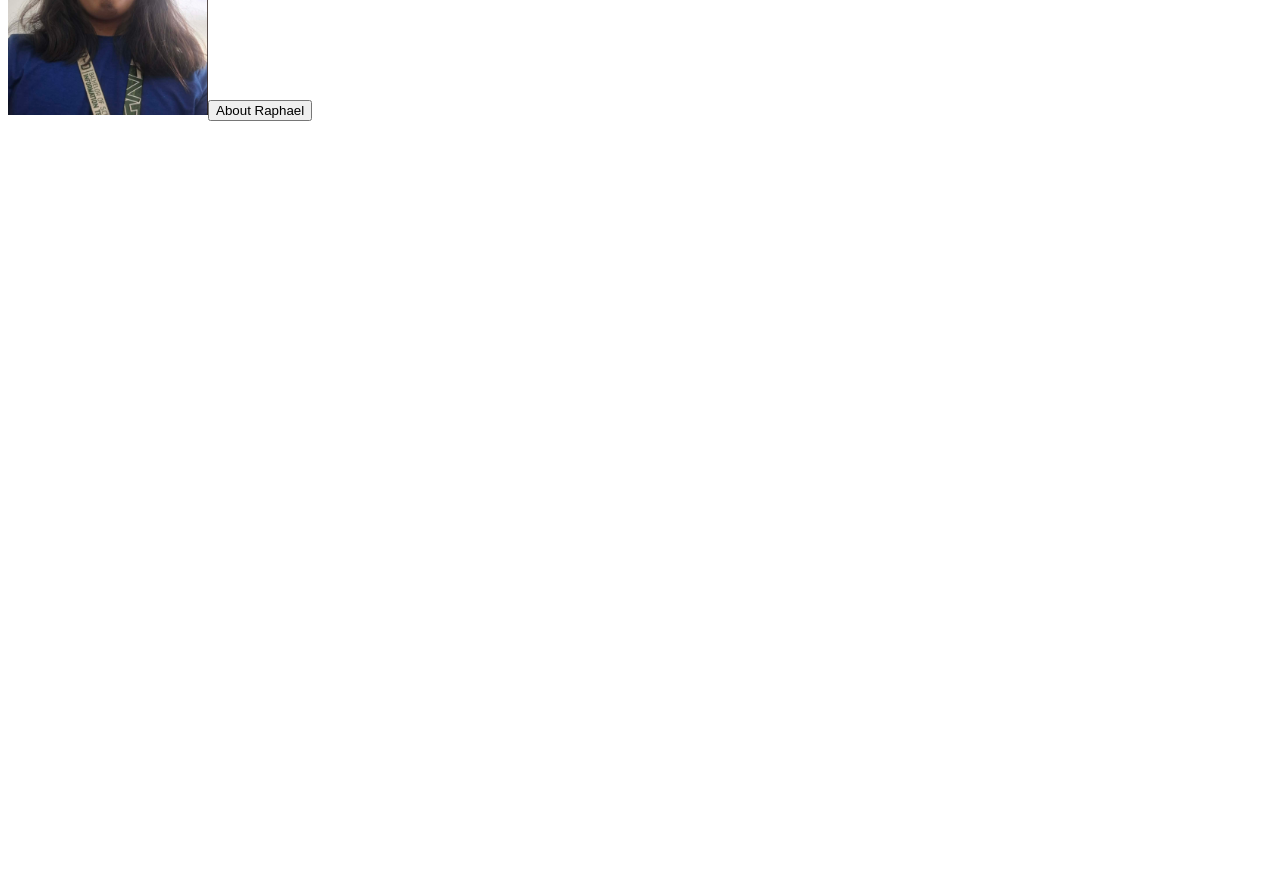
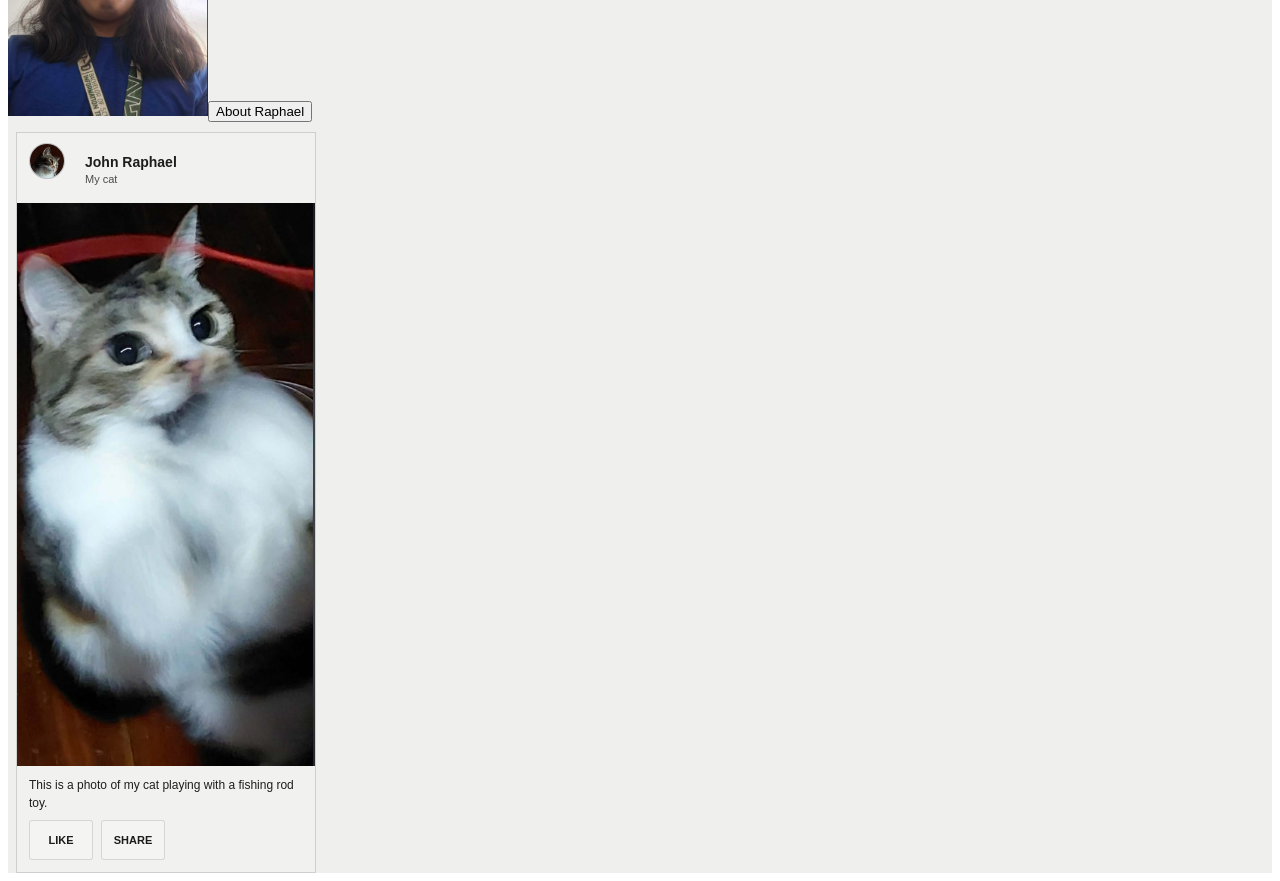
Before and after one commit to Masangkay-Albert/TEAM-HTML-EA-3, an Angular app in the folder TEAM-HTML/: page / in a window 1280 px wide. Shown: the part 2900-3781 px from the top of the page. Before the commit the page ends 3029 px from the top, so only its background shows below. Built offline with nearby package versions, Linux system fonts and the light colour scheme.

Commit message:
add reganit item 5

```diff
--- a/TEAM-HTML/src/app/reganit/reganit.html
+++ b/TEAM-HTML/src/app/reganit/reganit.html
@@ -6,3 +6,25 @@
 @if (showDescription()) {
   <p>{{ description() }}</p>
 }
+
+<mat-card class="example-card" appearance="outlined">
+  <mat-card-header>
+    <div mat-card-avatar class="example-header-image">
+      <img src="assets/reganit/ping.png" alt="Raphael Image">
+    </div>
+    <div class="header-copy">
+      <mat-card-title>John Raphael</mat-card-title>
+      <mat-card-subtitle>My cat</mat-card-subtitle>
+    </div>
+  </mat-card-header>
+  <img mat-card-image src="assets/reganit/playing.png" alt="Photo of cat">
+  <mat-card-content>
+    <p>
+      This is a photo of my cat playing with a fishing rod toy.
+    </p>
+  </mat-card-content>
+  <mat-card-actions>
+    <button matButton>LIKE</button>
+    <button matButton>SHARE</button>
+  </mat-card-actions>
+</mat-card>
--- a/TEAM-HTML/src/app/reganit/reganit.scss
+++ b/TEAM-HTML/src/app/reganit/reganit.scss
@@ -0,0 +1,103 @@
+:host {
+  display: block;
+  width: 100%;
+  min-height: 100vh;
+  background: #efefee;
+  font-family: Arial, Helvetica, sans-serif;
+}
+
+.example-card {
+  width: 300px;
+  margin: 10px 0 0 8px;
+  border: 1px solid rgba(0, 0, 0, 0.14);
+  border-radius: 0;
+  background: rgba(255, 255, 255, 0.12);
+  box-shadow: none;
+  overflow: hidden;
+}
+
+.mat-mdc-card-header {
+  display: flex;
+  align-items: center;
+  gap: 10px;
+  padding: 10px 12px 8px !important;
+}
+
+.example-header-image {
+  width: 34px;
+  height: 34px;
+  border-radius: 50%;
+  background: #d9d9d9;
+  border: 1px solid rgba(0, 0, 0, 0.12);
+  overflow: hidden;
+  flex-shrink: 0;
+}
+
+.example-header-image img {
+  display: block;
+  width: 100%;
+  height: 100%;
+  object-fit: cover;
+}
+
+.header-copy {
+  display: flex;
+  flex-direction: column;
+  justify-content: center;
+}
+
+.mat-mdc-card-title {
+  font-size: 14px !important;
+  font-weight: 700 !important;
+  color: #1d1d1d !important;
+  line-height: 1.2 !important;
+}
+
+.mat-mdc-card-subtitle {
+  font-size: 11px !important;
+  color: #4c4c4c !important;
+  margin-top: 2px !important;
+}
+
+.main-photo {
+  display: block;
+  width: 100%;
+  height: 280px;
+  object-fit: cover;
+  object-position: center top;
+  margin: 0;
+}
+
+.mat-mdc-card-content {
+  padding: 10px 12px 8px !important;
+  background: rgba(255, 255, 255, 0.02);
+}
+
+.mat-mdc-card-content p {
+  margin: 0;
+  font-size: 12px;
+  line-height: 1.5;
+  color: #1e1e1e;
+}
+
+.mat-mdc-card-actions {
+  display: flex;
+  gap: 8px;
+  padding: 0 12px 12px !important;
+  background: rgba(255, 255, 255, 0.02);
+}
+
+.mat-mdc-card-actions button {
+  border: 1px solid rgba(0, 0, 0, 0.12);
+  background: rgba(255, 255, 255, 0.22);
+  color: #1c1c1c;
+  font-size: 11px;
+  font-weight: 700;
+  padding: 6px 10px;
+  border-radius: 3px;
+}
+
+h2,
+button {
+  margin-left: 0;
+}
--- a/TEAM-HTML/src/app/reganit/reganit.ts
+++ b/TEAM-HTML/src/app/reganit/reganit.ts
@@ -1,8 +1,10 @@
 import { Component, signal } from '@angular/core';
+import { MatCardModule } from '@angular/material/card';
+import { MatButtonModule } from '@angular/material/button';
 
 @Component({
   selector: 'app-reganit',
-  imports: [],
+  imports: [MatCardModule, MatButtonModule],
   templateUrl: './reganit.html',
   styleUrl: './reganit.scss',
 })
```
Also changed, not shown: TEAM-HTML/src/assets/reganit/ping.png (added), TEAM-HTML/src/assets/reganit/playing.png (added).
